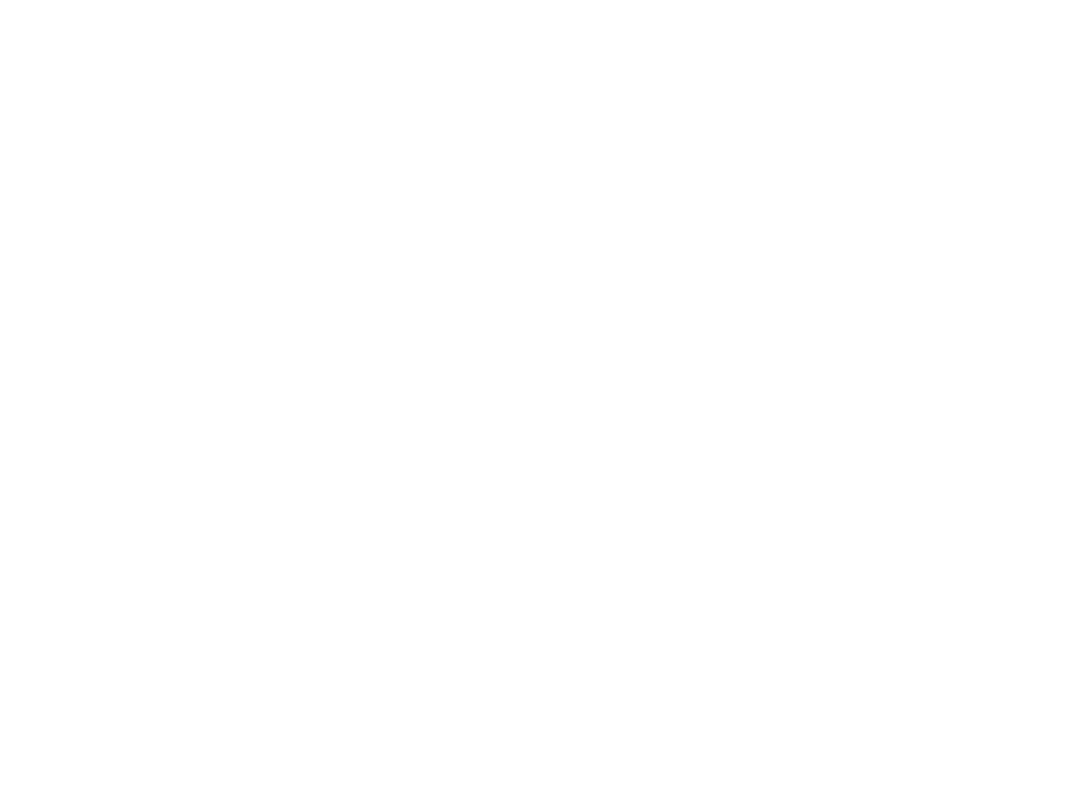
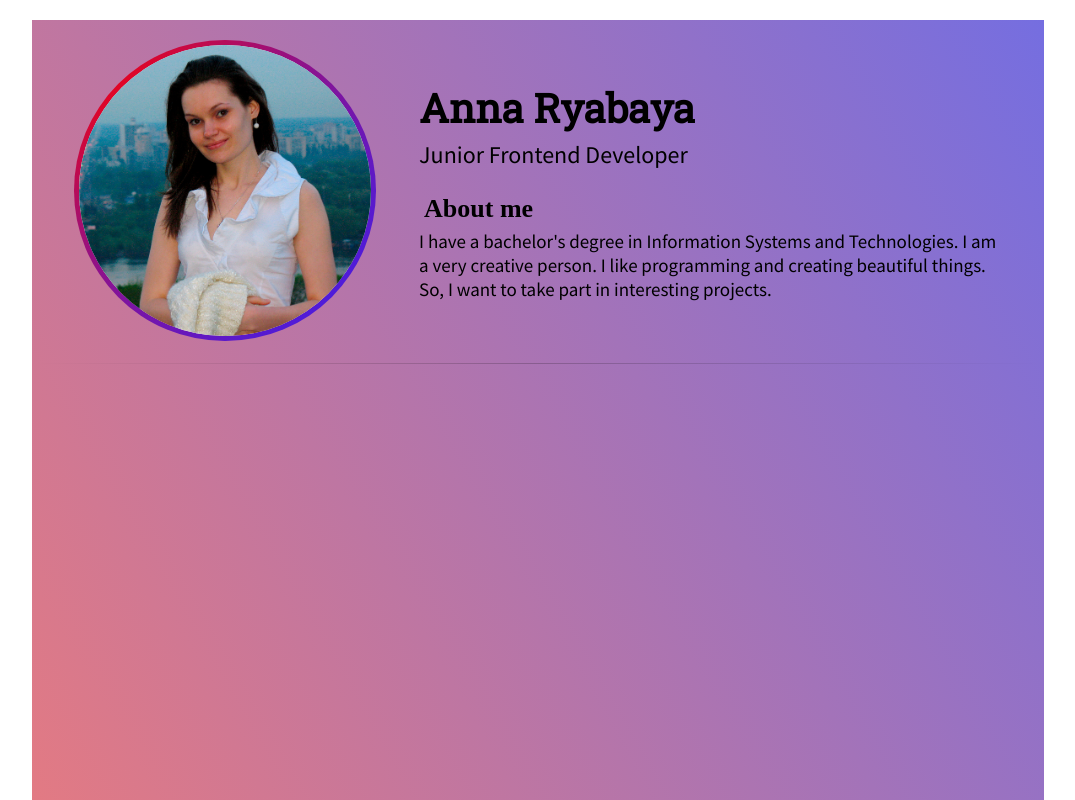
Before and after one commit to ryabaya/rsschool-cv, a plain HTML site: page index.html in a window 1280 px wide. Shown: the top 800 px of the page, without its empty margins (102-1177 px from the left). Drawn offline with Linux system fonts and the light colour scheme; a web font is replaced by a local one.

Commit message:
feat: add styles

```diff
--- /dev/null
+++ b/css/style.css
@@ -0,0 +1,62 @@
+.wrap {
+  width: 80%;
+  margin: 20px auto;
+  height: 1000px;
+  /* border: 1px solid; */
+  /* box-shadow: 0 0 20px 2px blue; */
+  /* background: linear-gradient(45deg, #EECFBA, #C5DDE8); */
+  background: linear-gradient(60deg, rgb(236, 123, 123), #756ee0);
+}
+.main-container {
+  display: flex;
+  padding: 20px;
+  justify-content: space-around;
+  /* background-image: url(/rsschool-cv/img/main.png);
+  background-repeat: no-repeat; */
+}
+
+.main-photo {
+  width: 30%;
+  height: 30%;
+  border: double 5px transparent;
+  border-radius: 50%;
+  background-image: linear-gradient(white, white),
+    radial-gradient(circle at top left, #f00, #3020ff);
+  background-origin: border-box;
+  background-clip: content-box, border-box;
+}
+
+.main-information {
+  width: 60%;
+  align-self: center;
+}
+h1 {
+   font-family: 'Roboto Slab', serif;
+   font-size: 40px;
+   margin: 0;
+}
+.text-main {
+    font-family: 'Source Sans Pro', sans-serif;
+    font-size: 24px;
+    margin-top: 5px;
+
+}
+.title-text {
+   font-family: 'Source Serif Pro', serif;
+   margin: 5px;
+   font-size: 26px;
+
+}
+.text {
+   font-family: 'Source Sans Pro', sans-serif;
+   font-size: 19px;
+}
+
+hr {
+    background-image: linear-gradient(to right, transparent, rgba(0, 0, 0, 0.2), transparent);
+    border: 0;
+    height: 1px;
+    margin: 2px 0 22px 0;box-sizing:
+    content-box;
+    display: block;
+    }
--- a/index.html
+++ b/index.html
@@ -4,9 +4,38 @@
     <meta charset="UTF-8">
     <meta http-equiv="X-UA-Compatible" content="IE=edge">
     <meta name="viewport" content="width=device-width, initial-scale=1.0">
-    <title>Anna Ryabaya - Web developer</title>
+    <title>Anna Ryabaya - Junior Frontend Developer</title>
+
+    <link rel="stylesheet" href="css/style.css">
+    <link rel="preconnect" href="https://fonts.googleapis.com">
+    <link rel="preconnect" href="https://fonts.gstatic.com" crossorigin>
+    <link href="https://fonts.googleapis.com/css2?family=Roboto&family=Roboto+Slab&family=Source+Sans+Pro&family=Source+Serif+Pro:ital,wght@0,400;0,600;0,700;1,600&display=swap" rel="stylesheet">
+
 </head>
+
 <body>
+    <div class="wrap">
+        <section class="main-screen">
+        <div class="main-container">
+            <img class="main-photo" src="img/main_photo.jpg" alt="My photo" >
 
+            <div class="main-information">
+                <h1>Anna Ryabaya</h1>
+                <p class="text-main">Junior Frontend Developer</p>
+
+                <div class="block-main">
+                    <h2 class="title-text">About me</h2>
+                    <article class="text">I have a bachelor's degree in Information Systems and Technologies.
+                       I am a very creative person. I like programming and creating beautiful things.
+                       So, I want to take part in interesting projects.
+                    </article>
+                </div>
+
+            </div>
+        </div>
+        <hr>
+        </section>
+    </div>
 </body>
+
 </html>
```
Also changed, not shown: img/main_photo.jpg (added).
